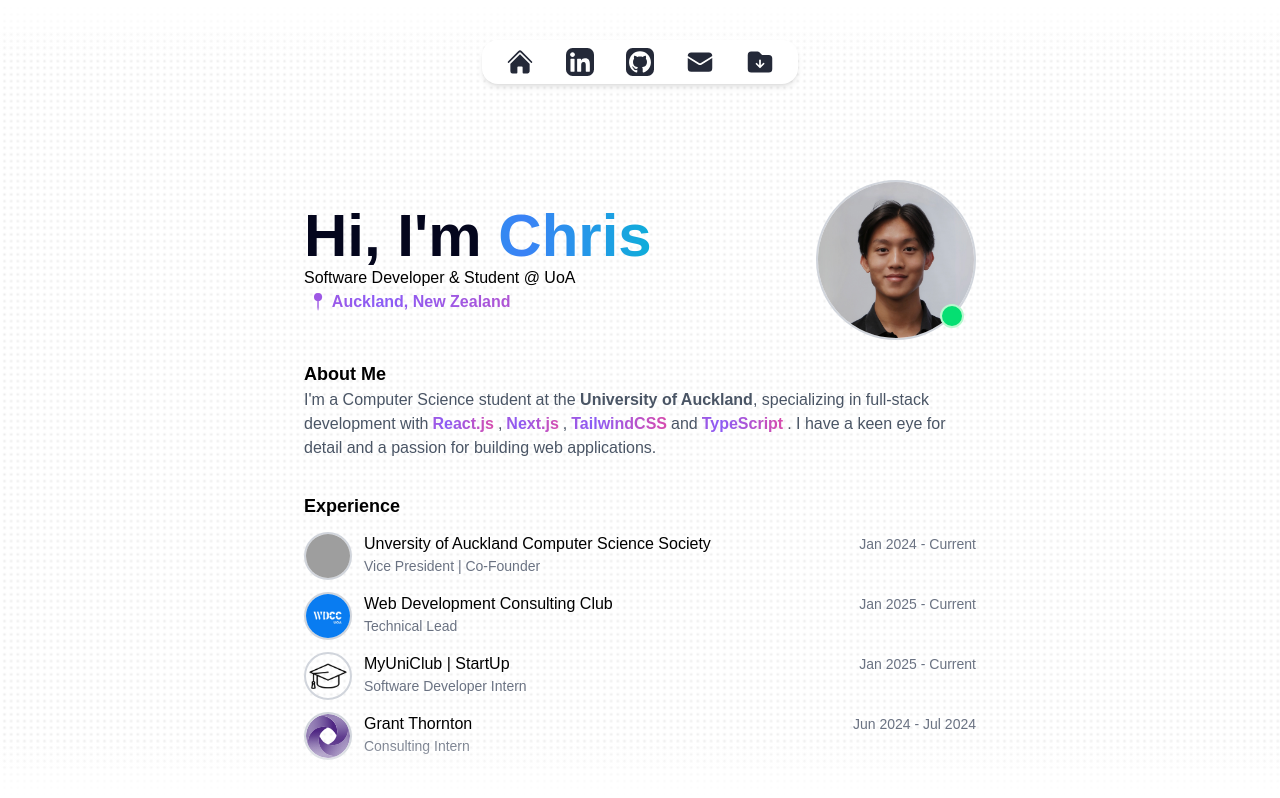
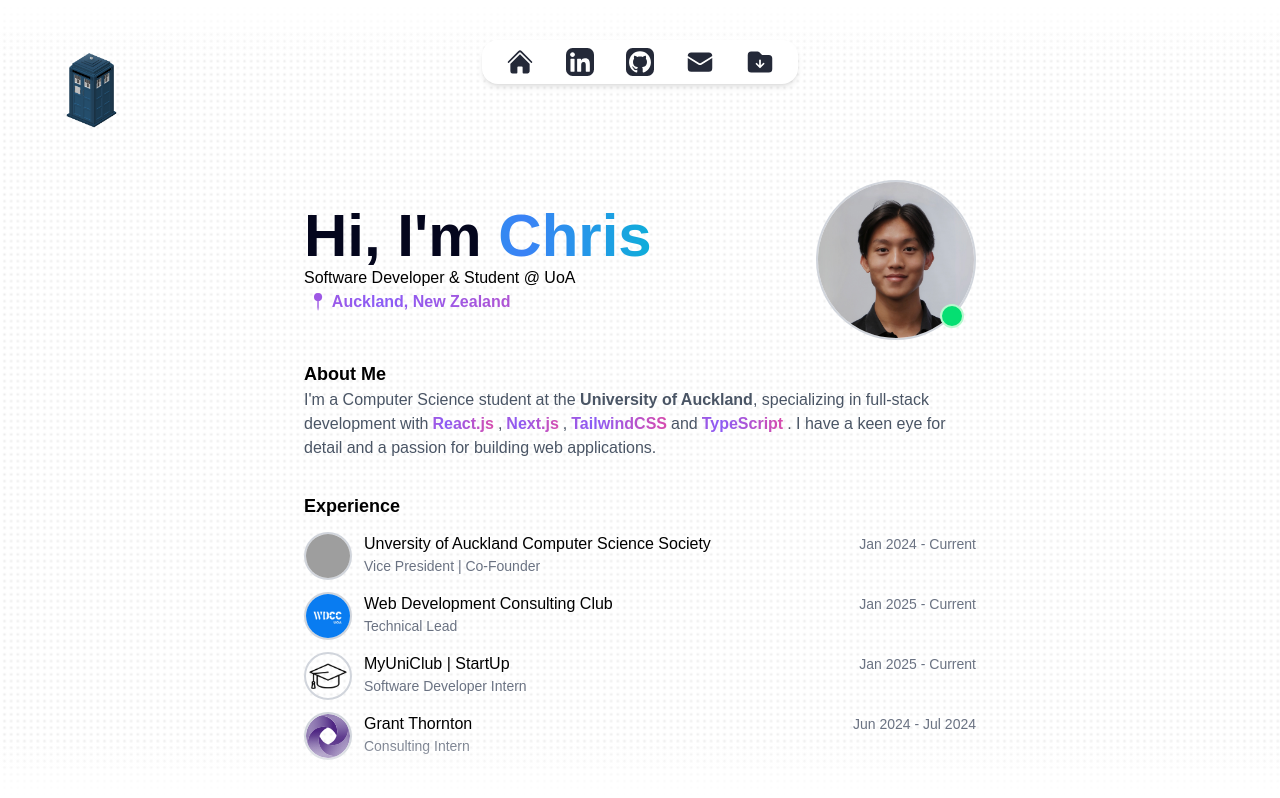
Before and after one commit to cchiem/portfolio, a Next.js app: page / in a window 1280 px wide. Shown: the top 798 px of the page. Built offline with nearby package versions, Linux system fonts and the light colour scheme; grey boxes are pictures that could not be loaded; a web font is replaced by a local one.

Commit message:
tardis moved to corner

```diff
--- a/src/app/components/Profile.tsx
+++ b/src/app/components/Profile.tsx
@@ -2,7 +2,6 @@ import Image from 'next/image'
 import React from 'react'
 import HoverComponent from './HoverComponent'
 import Ping from './Ping'
-import Tardis from './Tardis'
 
 interface ProfileProps {
     refProfilePic: React.RefObject<HTMLDivElement>
--- a/src/app/components/Tardis.tsx
+++ b/src/app/components/Tardis.tsx
@@ -3,7 +3,7 @@ import Image from 'next/image'
 
 const Tardis = () => {
     return (
-        <div className="group absolute right-55">
+        <div className="group absolute top-10 left-10">
             <Image
                 src="/assets/gif/tardis.gif"
                 alt="Tardis"
@@ -12,12 +12,9 @@ const Tardis = () => {
                 unoptimized
                 className="transition-transform duration-300 ease-in-out group-hover:scale-110"
             />
-            <div className="border-grey-50 absolute right-15 -bottom-10 w-fit rounded-xl rounded-tr-sm border-1 bg-blue-400 px-2 py-1 text-xs whitespace-nowrap text-white opacity-0 transition-opacity duration-300 ease-in-out group-hover:opacity-100">
+            <div className="border-grey-50 absolute -bottom-10 left-15 w-fit rounded-xl rounded-tl-sm border-1 bg-blue-400 px-2 py-1 text-xs whitespace-nowrap text-white opacity-0 transition-opacity duration-300 ease-in-out group-hover:opacity-100">
                 <p className="text-xm text-gray-200">Chris</p>
-                <p className="text-md">
-                    I made this in minecraft!
-                    <br />I love Doctor Who
-                </p>
+                <p className="text-md">I made this in minecraft!</p>
             </div>
             <div className="rounded-lg"></div>
         </div>
--- a/src/app/page.tsx
+++ b/src/app/page.tsx
@@ -8,6 +8,7 @@ import Skills from './components/Skills'
 import Education from './components/Education'
 import Experience from './components/Experience'
 import Projects from './components/Projects'
+import Tardis from './components/Tardis'
 
 const Home = () => {
     const buttonRefProfilePic = useRef<HTMLDivElement | null>(null)
@@ -19,7 +20,7 @@ const Home = () => {
             id="Home"
         >
             <div className="fixed top-0 left-0 z-10 h-16 w-full bg-gradient-to-b from-white to-transparent"></div>
-
+            <Tardis />
             <Header />
             <Cursor
                 buttonRef={buttonRefProfilePic}
```
